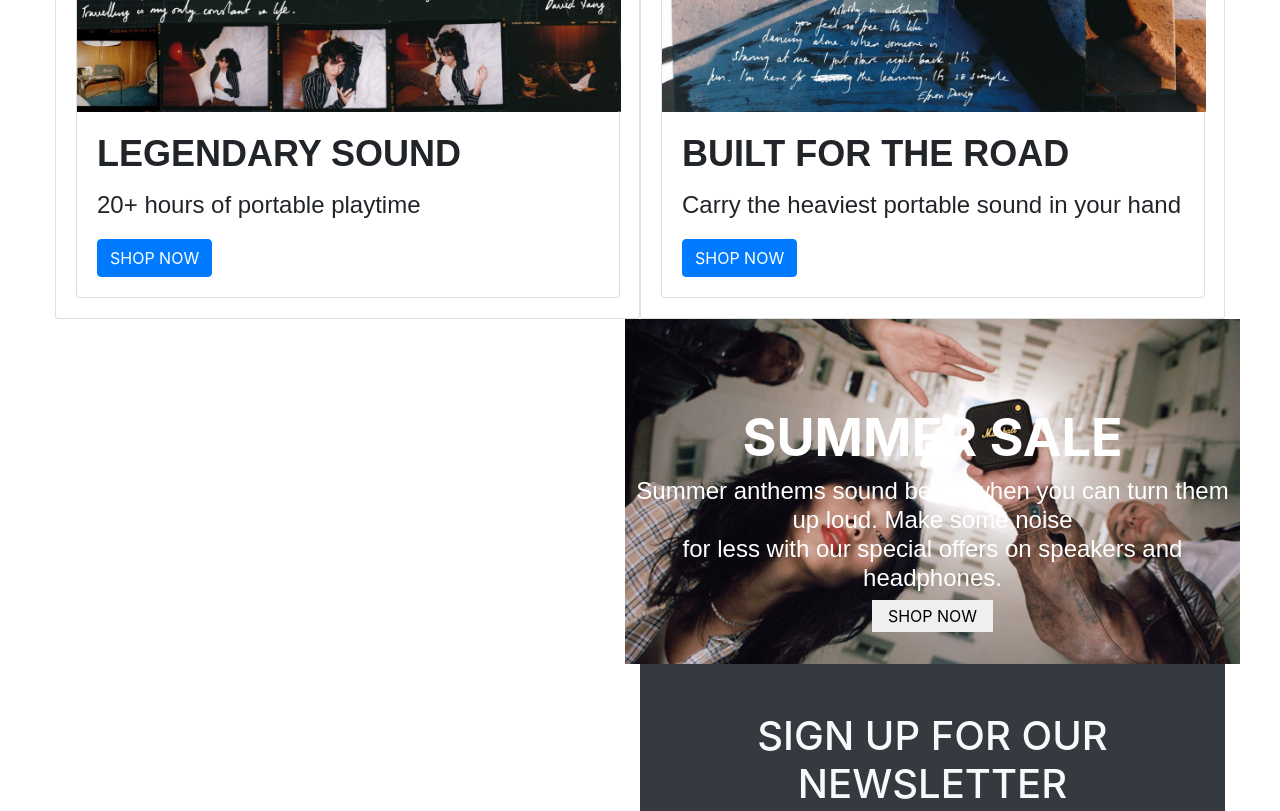
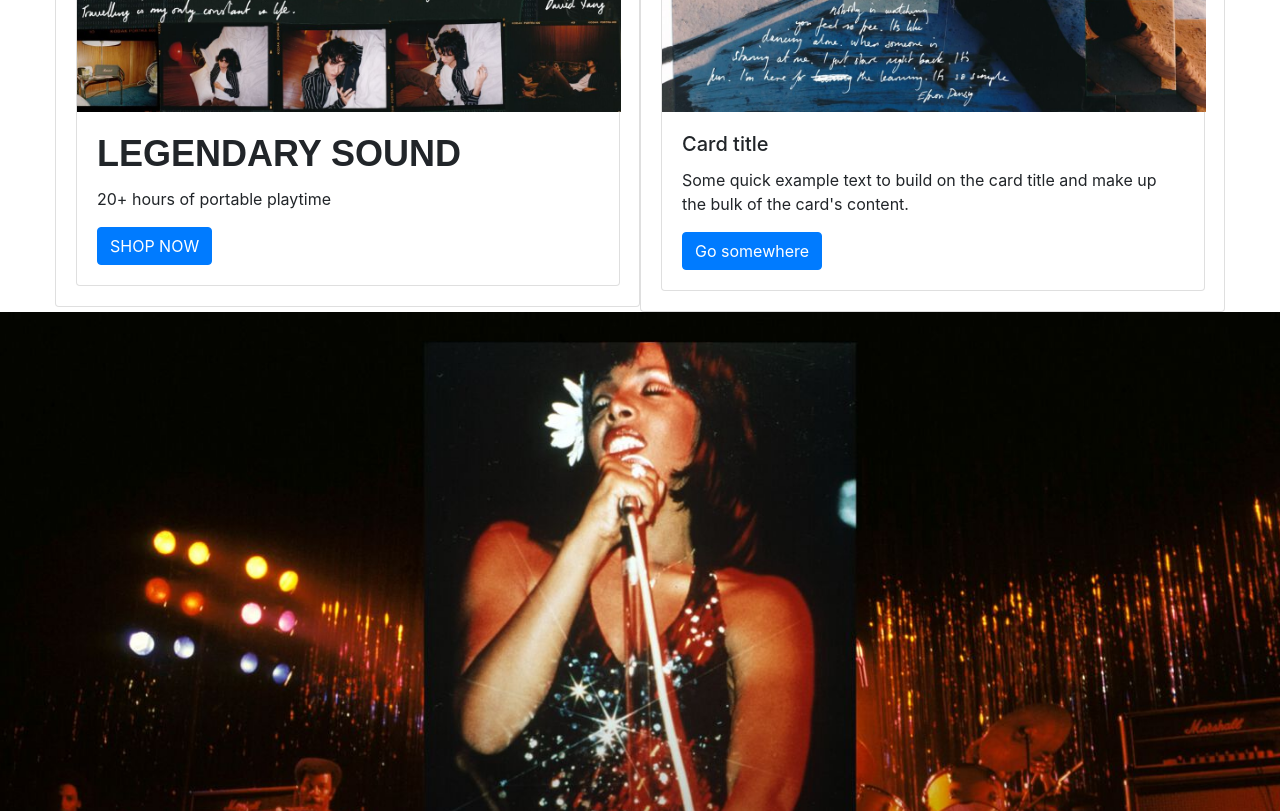
Before and after one commit to aparnasukesh/Marshall-clone, a plain HTML site: page Index.html in a window 1280 px wide. Shown: the part 1680-2491 px from the top of the page. Drawn offline with nearby package versions, Linux system fonts and the light colour scheme.

Commit message:
error solved

```diff
--- a/Index.html
+++ b/Index.html
@@ -59,7 +59,7 @@
                                     </ul>
 
                                     <div class="btn-group">
-                                </li> -->
+                                </li>-->
                             </ul>
                         </div>
                     </div>
@@ -117,7 +117,7 @@
                             <img src="images/card1.jpg" class="card-img-top"style="width:34rem" alt="...">
                             <div class="card-body">
                               <h5 class="card-title display-4"style="font-size: 2.25rem;font-weight: bold;font-family: helveticaneueltpro-hvcn,sans-serif; ">LEGENDARY SOUND</h5>
-                              <p class="card-text"class="display-4" style="font-family:fantasy ;font-size: 1.5rem;">20+ hours of portable playtime</p>
+                              <p class="card-text">20+ hours of portable playtime</p>
                               <a href="#" class="btn btn-primary">SHOP NOW</a>
                             </div>
                           </div>
@@ -130,10 +130,13 @@
                         <div class="card" style="width: 34rem;">
                             <img src="images/card2.jpg" class="card-img-top"style="width:34rem" alt="...">
                             <div class="card-body ">
-                              <h5 class="card-title display-4" style="font-size: 2.25rem;font-weight: bold;font-family: helveticaneueltpro-hvcn,sans-serif; ">BUILT FOR THE ROAD</h5>
-                              <p class="card-text"class="display-4" style="font-family:fantasy ;font-size: 1.5rem;">Carry the heaviest portable sound in your hand</p>
-                              <a href="#" class="btn btn-primary">SHOP NOW</a>
-
+                              <h5 class="card-title">Card title</h5>
+                              <p class="card-text">Some quick example text to build on the card title and make up the bulk of the card's content.</p>
+                              <a href="#" class="btn btn-primary">Go somewhere</a>
+                            </div>
+                          </div>
+                      </div>
+                    </div>
                   </div>
                 </div>
             </div>
@@ -149,7 +152,7 @@
                     <button class="px-3 py-1">SHOP NOW </button>
                     </center>
                 </div>
-                <img class="banner" width="100%"src="images/image3.jpeg"alt="">
+                <img class="banner" width="100%"src="images/homepageimg.jpg"alt="">
             </div>
         </div>
         <footer>
```
